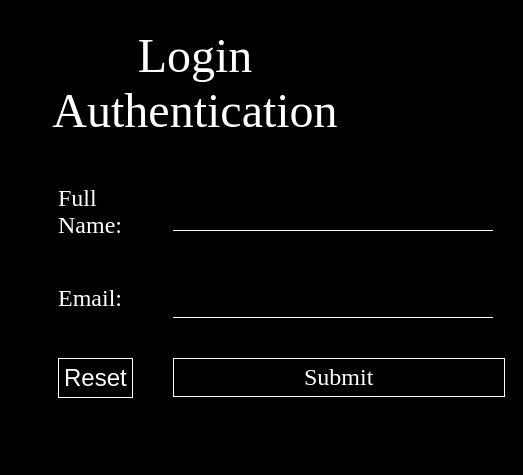
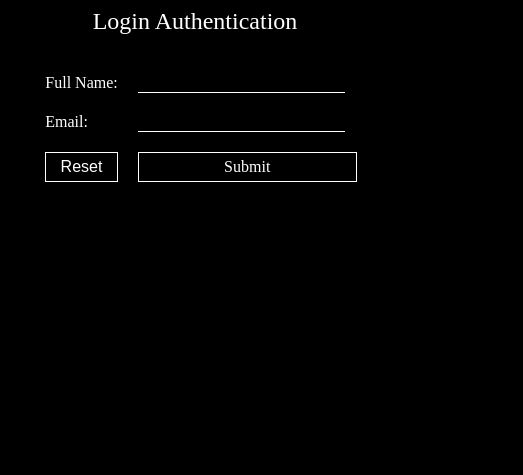
Before and after one commit to Harsh-Arora/Email-Authentication, a plain HTML site: page index.html in a window 390 px wide. Shown: the whole page, 523 px wide, since content can reach past the window. Drawn offline with Linux system fonts and the light colour scheme.

Commit message:
Add files via upload

```diff
--- a/index.html
+++ b/index.html
@@ -2,6 +2,7 @@
 <html>
 <head>
 	<link rel="stylesheet" type="text/css" href="style.css">
+	<meta name="viewport" content="width=device-width, initial-scale=1.0">
 	<title>Login Authentication - Email</title>
 	<script type="text/javascript" src="js.js"></script>
 </head>
--- a/style.css
+++ b/style.css
@@ -63,3 +63,27 @@ table td span{
 #res{
 	font-size: 1.5em;
 }
+
+@media only screen and (max-width: 425px) and (min-width: 320px){
+	body{
+		padding: 0;
+	}
+
+	.head{
+		font-size: 1.5em;
+	}
+
+	table{
+		width: auto;
+	}
+
+	table td{
+		padding: 0;
+		width: auto;
+		font-size: 1em;
+	}
+
+	table td input{
+		padding: 0;
+	}
+}
```
